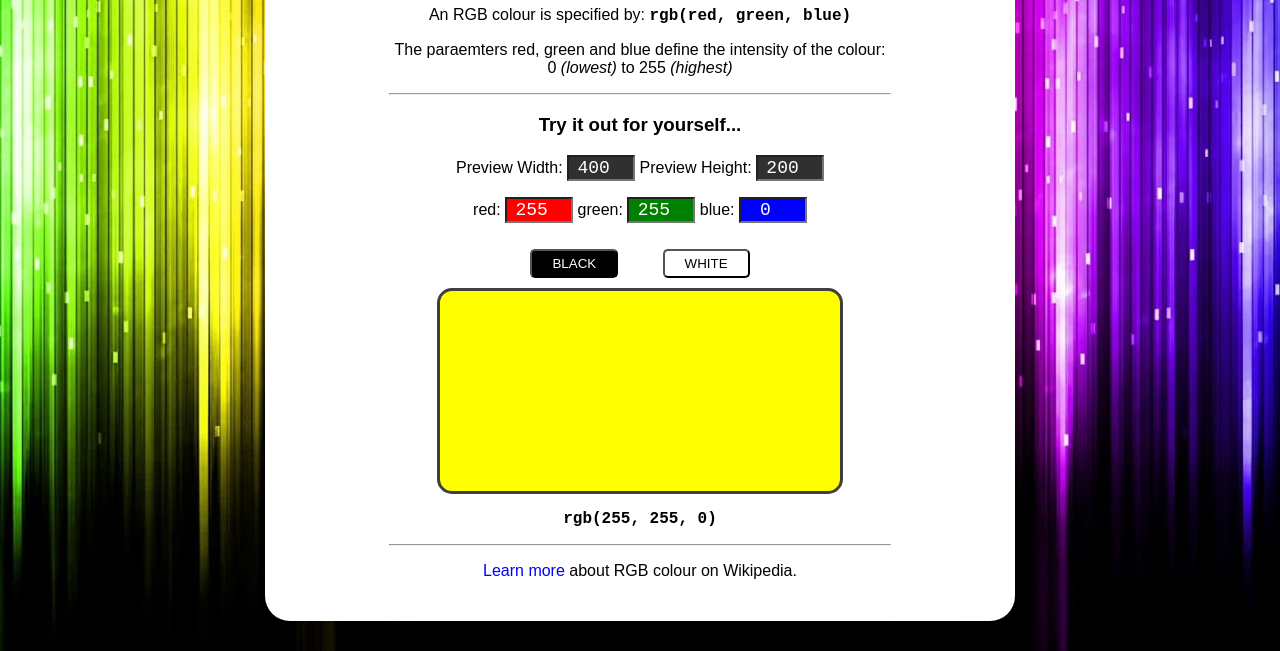
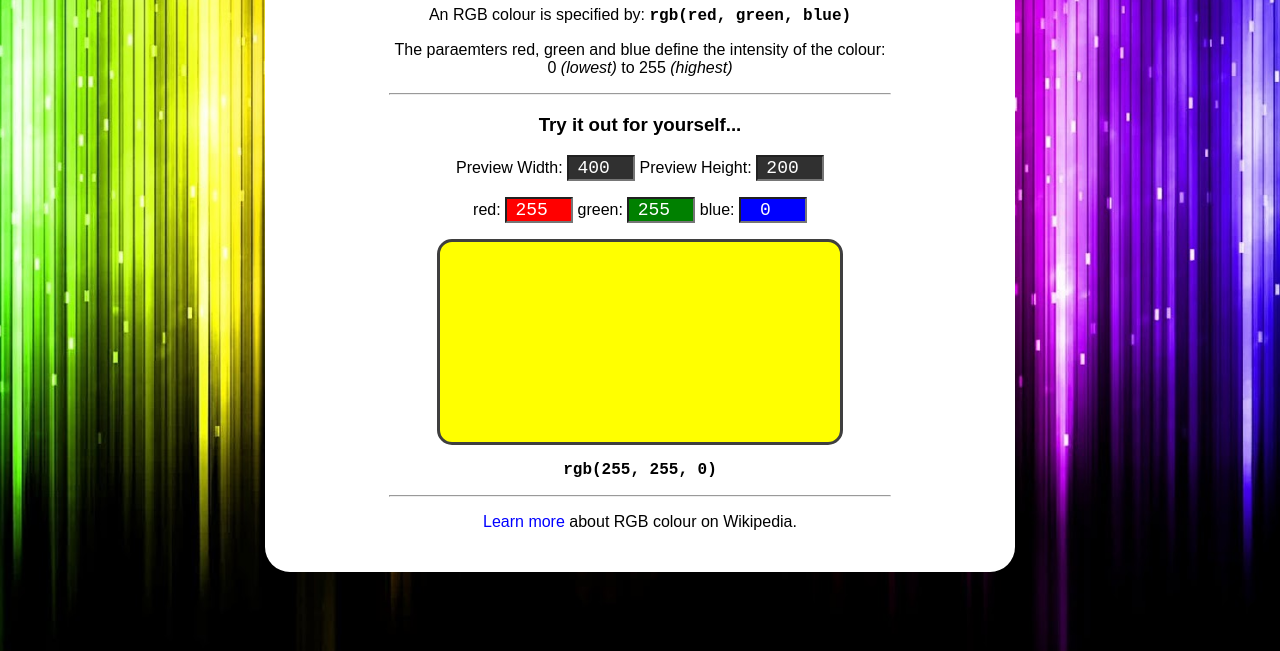
Before and after one commit to Shava-mp4/Rgb, a plain HTML site: page index.html in a window 1280 px wide. Shown: the part 149-800 px from the top of the page. Drawn offline with Linux system fonts and the light colour scheme.

Commit message:
Update index.html

```diff
--- a/index.html
+++ b/index.html
@@ -57,9 +57,6 @@
       <input id="blueIn" type="number" value="0" min="0" max="255" step="5" />
     </p>
 
-    <button id="blkBtn">BLACK</button>
-    <button id="whtBtn">WHITE</button>
-
     <p id="display"></p>
     <p class="rgb-code" id="rgbStrOut">rgb(255, 255, 0)</p>
     <hr />
```
